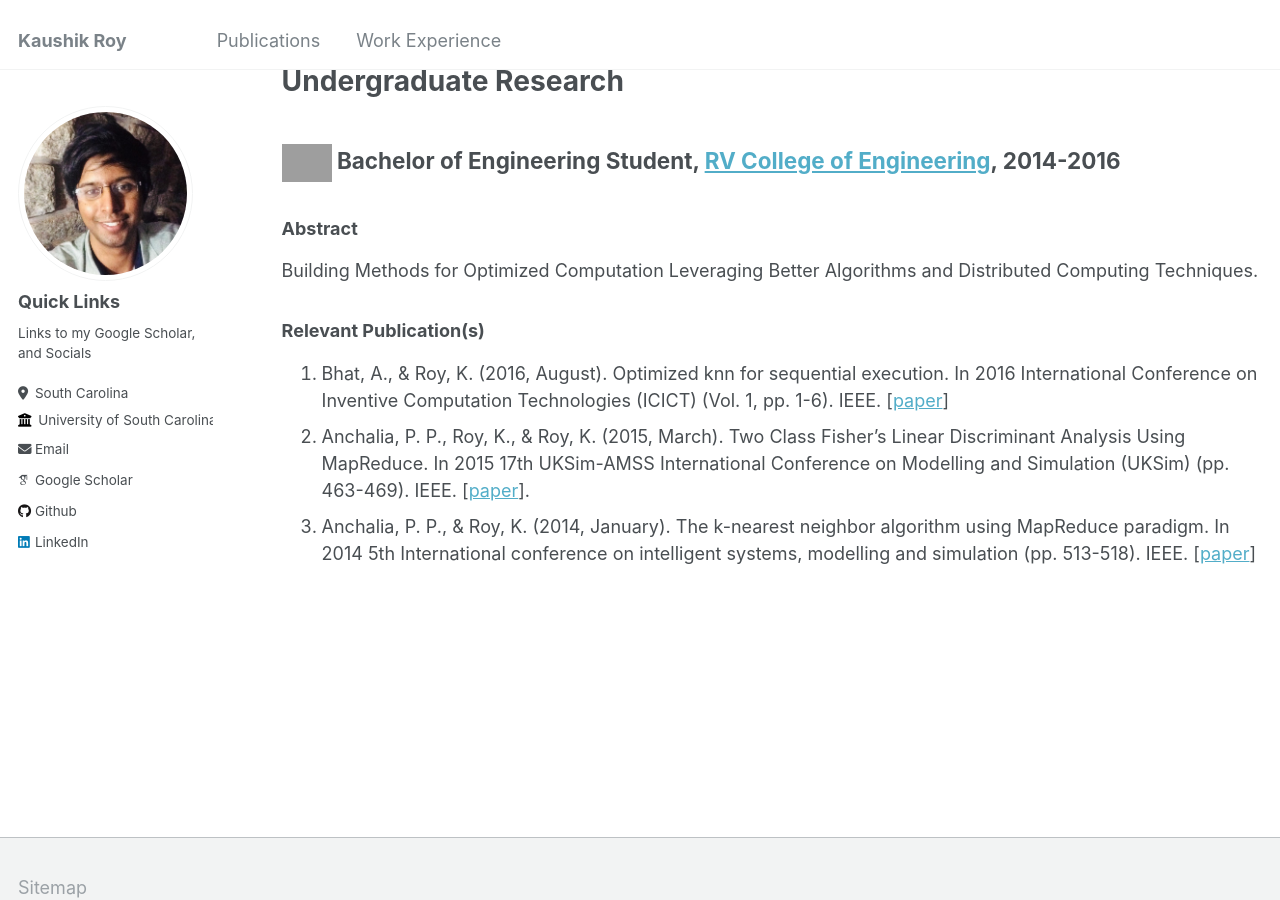
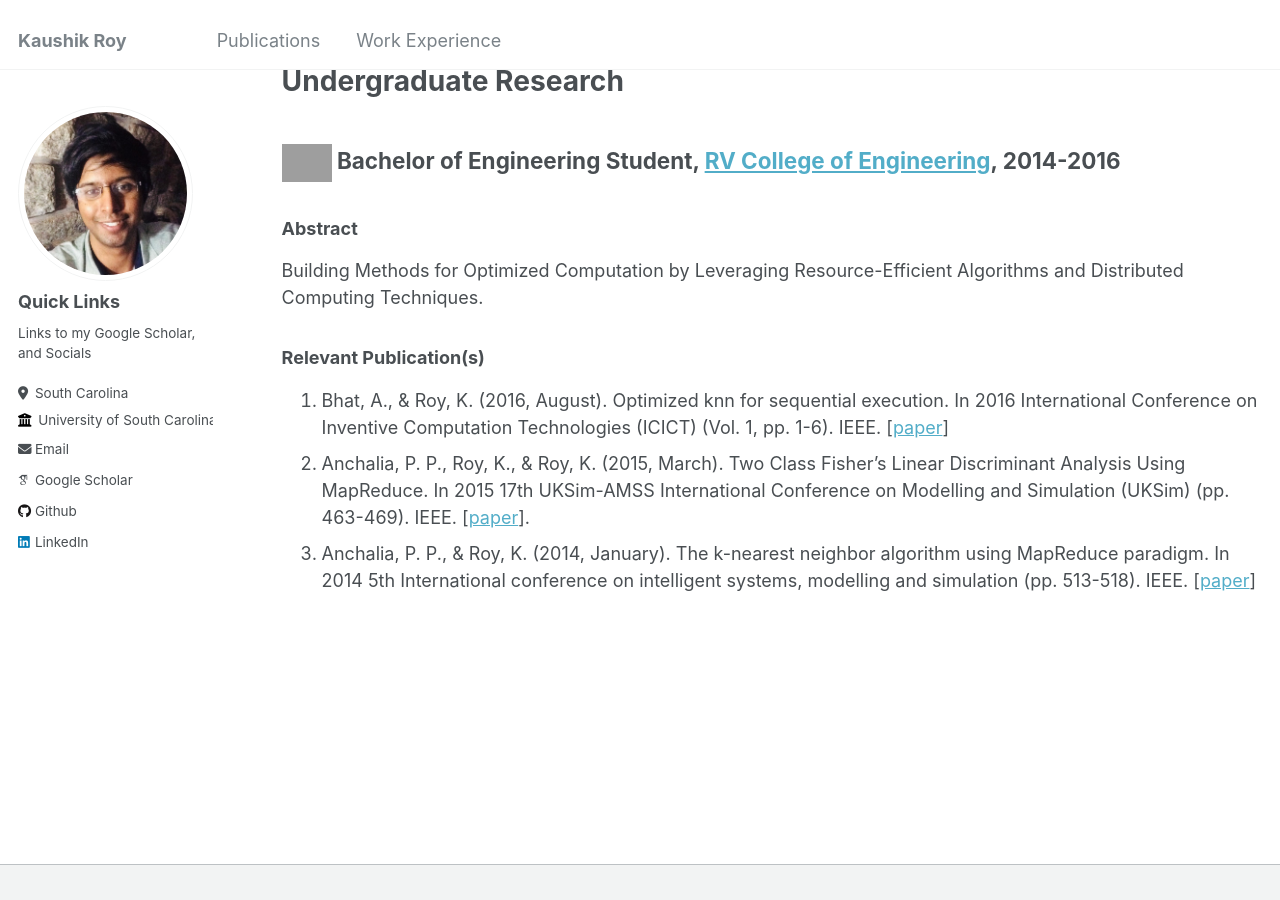
Before and after one commit to kauroy1994/home, a Jekyll site: the page built from _pages/cv.md, in a window 1280 px wide and 900 px high, scrolled down 1800 px. Built offline with Jekyll 4.4.1, drawn with Linux system fonts in a browser that asks for light colours; some web fonts are replaced; grey boxes are pictures that could not be loaded.

Commit message:
Update cv.md

```diff
--- a/_pages/cv.md
+++ b/_pages/cv.md
@@ -44,7 +44,7 @@ Building Methods for Relational Sequential Decision-Making.
 # Undergraduate Research
 ## <img src="https://github.com/kauroy1994/home/assets/57400980/ffdf1f5e-e6b8-440f-be32-2a6d7565c2dd" width="50" height="50"> Bachelor of Engineering Student, [RV College of Engineering](https://www.linkedin.com/groups/96169/), 2014-2016
 ###  Abstract
-Building Methods for Optimized Computation Leveraging Better Algorithms and Distributed Computing Techniques.
+Building Methods for Optimized Computation by Leveraging Resource-Efficient Algorithms and Distributed Computing Techniques.
 
 ### Relevant Publication(s)
 1. Bhat, A., & Roy, K. (2016, August). Optimized knn for sequential execution. In 2016 International Conference on Inventive Computation Technologies (ICICT) (Vol. 1, pp. 1-6). IEEE. [[paper](https://ieeexplore.ieee.org/iel7/7811903/7823173/07823178.pdf?casa_token=ZOy8lMmBB5YAAAAA:O_-aSpGanoTyZg2Ezy09Xny96Pwy4gNyj34zY88r3RZP249afCiOfyMRQHI5sdVR6XdPUH4fiBI)]
```
